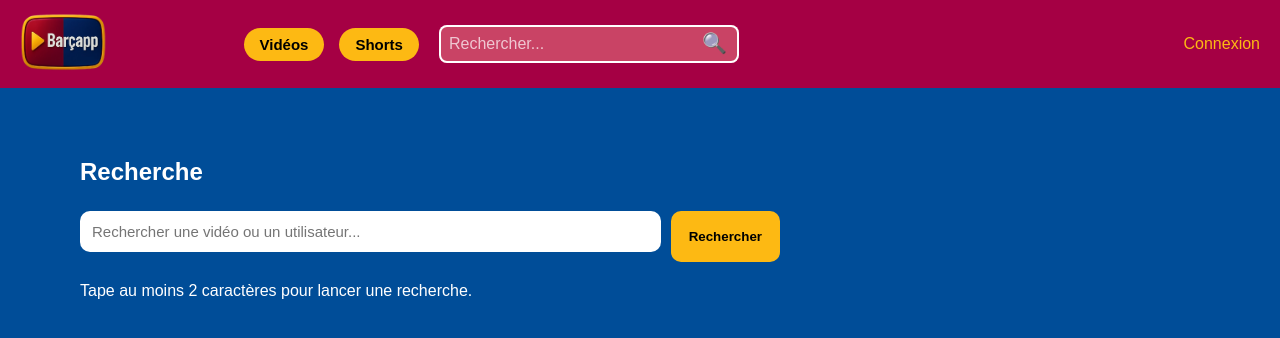
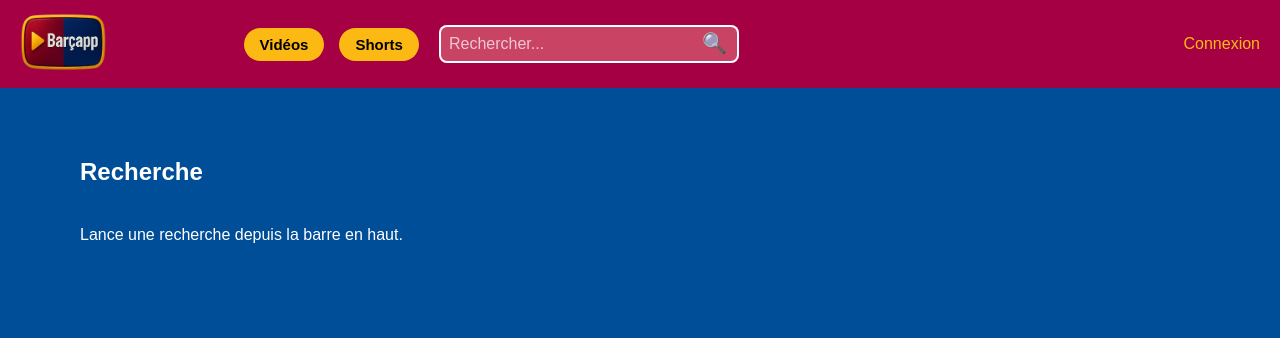
Before and after one commit to chablucas/front-barcapp, a React (Create React App) app: page /recherche in a window 1280 px wide. Shown: the top 338 px of the page. Built offline with nearby package versions, Linux system fonts and the light colour scheme.

Commit message:
Ajout recherche sans rr2

```diff
--- a/src/pages/Recherche.js
+++ b/src/pages/Recherche.js
@@ -9,16 +9,11 @@ const Recherche = () => {
 
   const query = new URLSearchParams(location.search).get('search') || '';
 
-  const [searchInput, setSearchInput] = useState(query);
   const [videos, setVideos] = useState([]);
   const [users, setUsers] = useState([]);
   const [loading, setLoading] = useState(false);
 
   const hasQuery = query.trim().length >= 2;
-
-  useEffect(() => {
-    setSearchInput(query);
-  }, [query]);
 
   useEffect(() => {
     const fetchResults = async () => {
@@ -79,19 +74,6 @@ const Recherche = () => {
     fetchResults();
   }, [query, hasQuery]);
 
-  const handleSubmit = (e) => {
-    e.preventDefault();
-
-    const cleanSearch = searchInput.trim();
-
-    if (cleanSearch.length < 2) {
-      navigate('/recherche');
-      return;
-    }
-
-    navigate(`/recherche?search=${encodeURIComponent(cleanSearch)}`);
-  };
-
   const handleStartConversation = async (userId) => {
     try {
       const token = localStorage.getItem('token');
@@ -123,56 +105,15 @@ const Recherche = () => {
 
   return (
     <div className="videos-container">
-      <div style={{ margin: '20px', maxWidth: '700px' }}>
-        <h2 style={{ color: 'white', marginBottom: '15px' }}>
-          Recherche
-        </h2>
+      <h2 style={{ color: 'white', margin: '20px' }}>
+        Recherche
+      </h2>
 
-        <form
-          onSubmit={handleSubmit}
-          style={{
-            display: 'flex',
-            gap: '10px',
-            marginBottom: '20px',
-          }}
-        >
-          <input
-            type="text"
-            value={searchInput}
-            onChange={(e) => setSearchInput(e.target.value)}
-            placeholder="Rechercher une vidéo ou un utilisateur..."
-            style={{
-              flex: 1,
-              padding: '12px',
-              borderRadius: '10px',
-              border: 'none',
-              outline: 'none',
-              fontSize: '15px',
-            }}
-          />
-
-          <button
-            type="submit"
-            style={{
-              padding: '12px 18px',
-              border: 'none',
-              borderRadius: '10px',
-              backgroundColor: '#FDB913',
-              color: 'black',
-              fontWeight: 'bold',
-              cursor: 'pointer',
-            }}
-          >
-            Rechercher
-          </button>
-        </form>
-
-        {!hasQuery && (
-          <p style={{ color: 'white' }}>
-            Tape au moins 2 caractères pour lancer une recherche.
-          </p>
-        )}
-      </div>
+      {!hasQuery && (
+        <p style={{ padding: '20px', color: 'white' }}>
+          Lance une recherche depuis la barre en haut.
+        </p>
+      )}
 
       {loading && (
         <p style={{ padding: '20px', color: 'white' }}>
@@ -192,7 +133,7 @@ const Recherche = () => {
                 Utilisateurs
               </h3>
 
-              <div style={{ display: 'flex', flexDirection: 'column', gap: '12px', maxWidth: '600px' }}>
+              <div style={{ display: 'flex', flexDirection: 'column', gap: '12px', maxWidth: '750px' }}>
                 {users.map((user) => (
                   <div
                     key={user._id}
@@ -222,6 +163,7 @@ const Recherche = () => {
                       <h4 style={{ margin: 0, color: '#FDB913' }}>
                         {user.username}
                       </h4>
+
                       <p style={{ margin: '4px 0 0', color: '#ddd', fontSize: '13px' }}>
                         {user.role === 'admin' ? 'Administrateur' : 'Utilisateur'}
                       </p>
@@ -280,7 +222,7 @@ const Recherche = () => {
                             alignItems: 'center',
                             justifyContent: 'center',
                             color: 'white',
-                            fontSize: '14px'
+                            fontSize: '14px',
                           }}
                         >
                           Miniature indisponible
```
